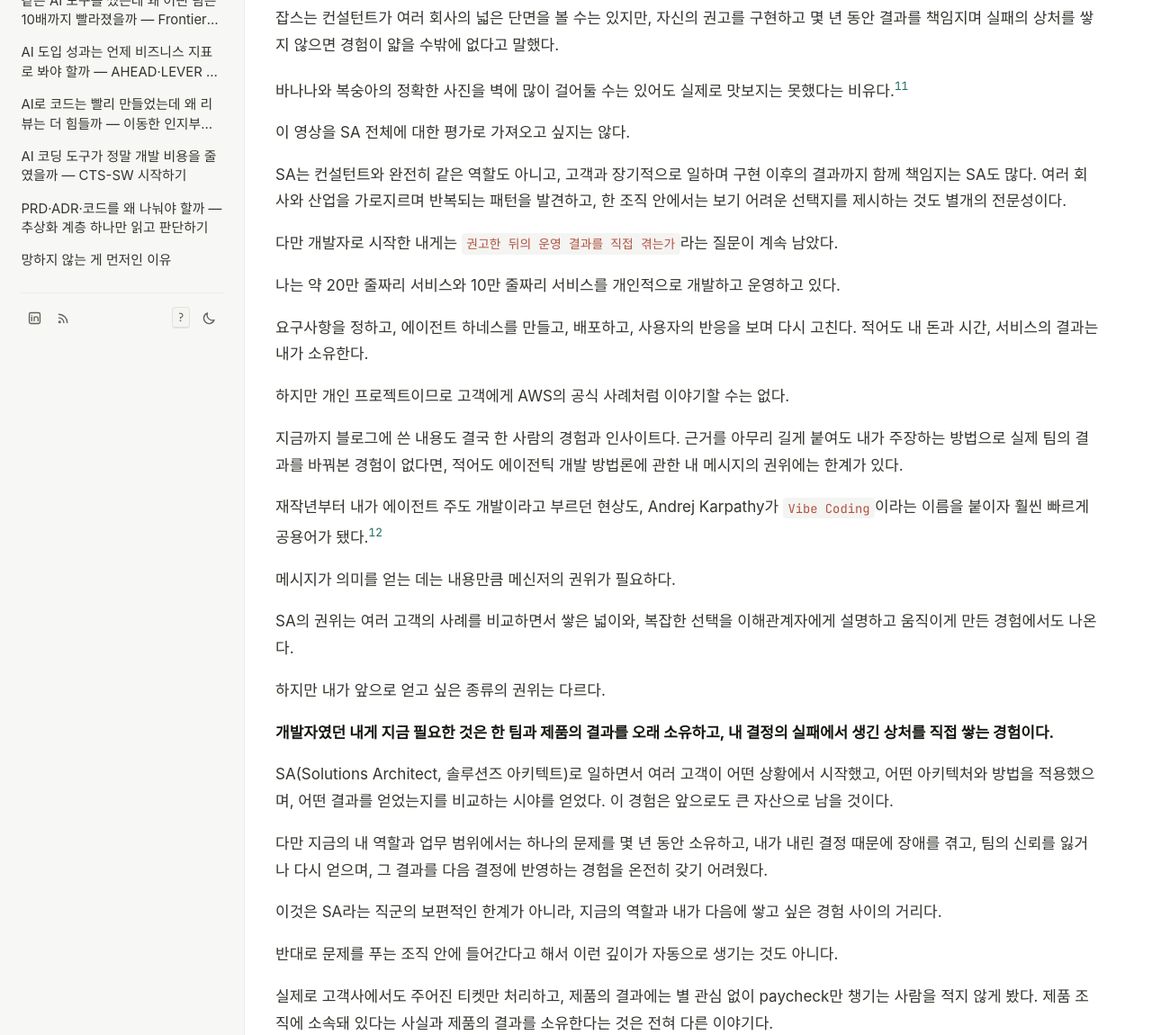
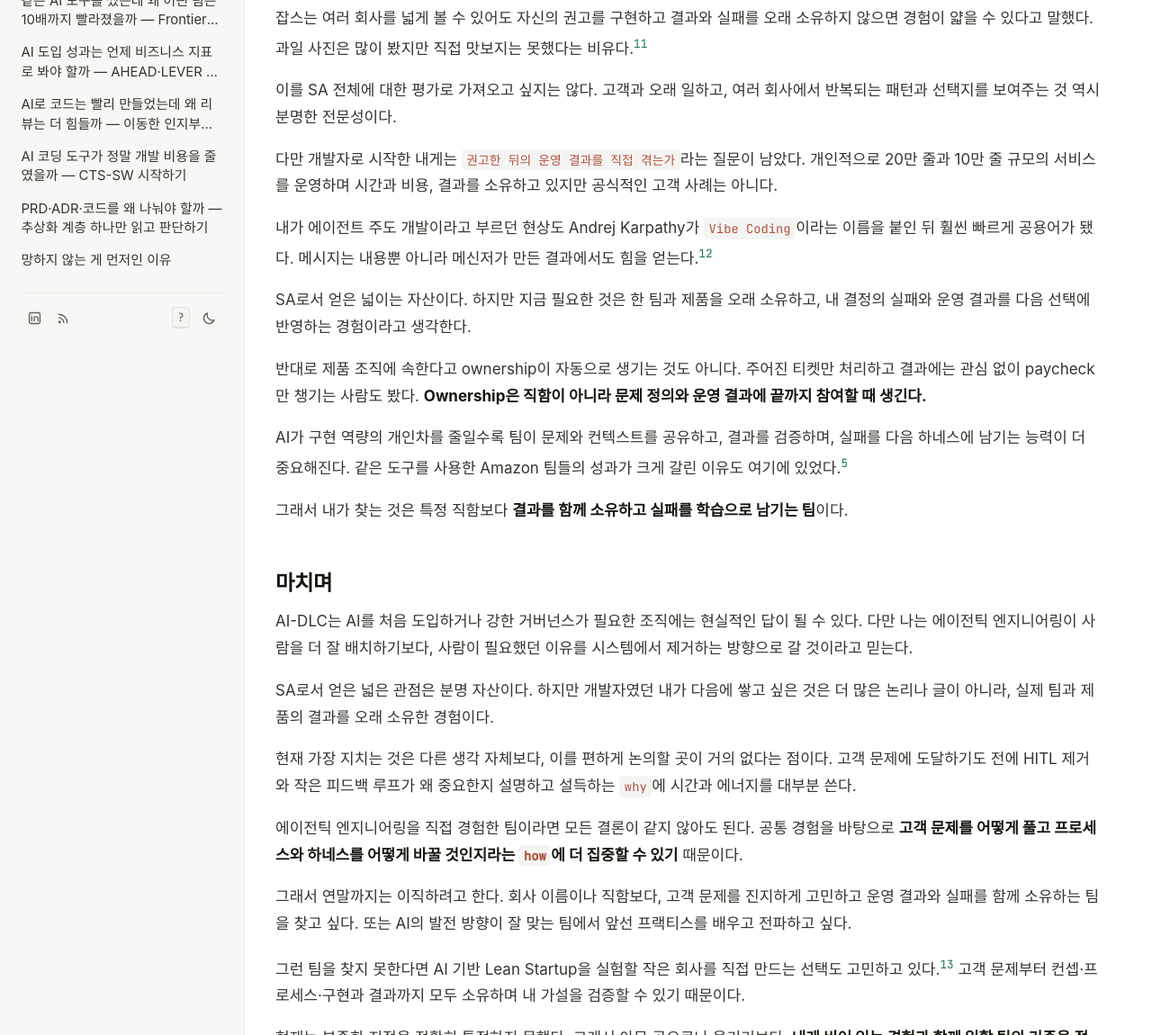
Before and after one commit to haandol/haandol.github.com, a Jekyll site: the page built from _posts/2026-09-06-my-thoughts-on-aws-ai-dlc.md, in a window 1280 px wide and 1400 px high, scrolled down 7667 px, cut to the strip 250-1400 px from the top of the window. Shown: the whole strip at 90% size. Built offline with Jekyll 4.4.1, drawn with Linux system fonts in a browser that asks for light colours; some web fonts are replaced; comment, search, counter and statistics services are not loaded; some of the changed text lies outside the part shown.

Commit message:
AI-DLC 글 5절 압축

```diff
--- a/_posts/2026-09-06-my-thoughts-on-aws-ai-dlc.md
+++ b/_posts/2026-09-06-my-thoughts-on-aws-ai-dlc.md
@@ -296,57 +296,21 @@ AWS의 공개 글은 Bedrock Mantle을 6명이 76일 만에 만들었다는 사
 
 <iframe width="560" height="315" style="width: 100%; max-width: 560px; aspect-ratio: 16 / 9; height: auto;" src="https://www.youtube.com/embed/-c4CNB80SRc" title="Steve Jobs on consultants" frameborder="0" allow="accelerometer; autoplay; clipboard-write; encrypted-media; gyroscope; picture-in-picture; web-share" referrerpolicy="strict-origin-when-cross-origin" allowfullscreen></iframe>
 
-잡스는 컨설턴트가 여러 회사의 넓은 단면을 볼 수는 있지만, 자신의 권고를 구현하고 몇 년 동안 결과를 책임지며 실패의 상처를 쌓지 않으면 경험이 얇을 수밖에 없다고 말했다.
+잡스는 여러 회사를 넓게 볼 수 있어도 자신의 권고를 구현하고 결과와 실패를 오래 소유하지 않으면 경험이 얇을 수 있다고 말했다. 과일 사진은 많이 봤지만 직접 맛보지는 못했다는 비유다.[^11]
 
-바나나와 복숭아의 정확한 사진을 벽에 많이 걸어둘 수는 있어도 실제로 맛보지는 못했다는 비유다.[^11]
+이를 SA 전체에 대한 평가로 가져오고 싶지는 않다. 고객과 오래 일하고, 여러 회사에서 반복되는 패턴과 선택지를 보여주는 것 역시 분명한 전문성이다.
 
-이 영상을 SA 전체에 대한 평가로 가져오고 싶지는 않다.
+다만 개발자로 시작한 내게는 `권고한 뒤의 운영 결과를 직접 겪는가`라는 질문이 남았다. 개인적으로 20만 줄과 10만 줄 규모의 서비스를 운영하며 시간과 비용, 결과를 소유하고 있지만 공식적인 고객 사례는 아니다.
 
-SA는 컨설턴트와 완전히 같은 역할도 아니고, 고객과 장기적으로 일하며 구현 이후의 결과까지 함께 책임지는 SA도 많다. 여러 회사와 산업을 가로지르며 반복되는 패턴을 발견하고, 한 조직 안에서는 보기 어려운 선택지를 제시하는 것도 별개의 전문성이다.
+내가 에이전트 주도 개발이라고 부르던 현상도 Andrej Karpathy가 `Vibe Coding`이라는 이름을 붙인 뒤 훨씬 빠르게 공용어가 됐다. 메시지는 내용뿐 아니라 메신저가 만든 결과에서도 힘을 얻는다.[^12]
 
-다만 개발자로 시작한 내게는 `권고한 뒤의 운영 결과를 직접 겪는가`라는 질문이 계속 남았다.
+SA로서 얻은 넓이는 자산이다. 하지만 지금 필요한 것은 한 팀과 제품을 오래 소유하고, 내 결정의 실패와 운영 결과를 다음 선택에 반영하는 경험이라고 생각한다.
 
-나는 약 20만 줄짜리 서비스와 10만 줄짜리 서비스를 개인적으로 개발하고 운영하고 있다.
+반대로 제품 조직에 속한다고 ownership이 자동으로 생기는 것도 아니다. 주어진 티켓만 처리하고 결과에는 관심 없이 paycheck만 챙기는 사람도 봤다. **Ownership은 직함이 아니라 문제 정의와 운영 결과에 끝까지 참여할 때 생긴다.**
 
-요구사항을 정하고, 에이전트 하네스를 만들고, 배포하고, 사용자의 반응을 보며 다시 고친다. 적어도 내 돈과 시간, 서비스의 결과는 내가 소유한다.
+AI가 구현 역량의 개인차를 줄일수록 팀이 문제와 컨텍스트를 공유하고, 결과를 검증하며, 실패를 다음 하네스에 남기는 능력이 더 중요해진다. 같은 도구를 사용한 Amazon 팀들의 성과가 크게 갈린 이유도 여기에 있었다.[^5]
 
-하지만 개인 프로젝트이므로 고객에게 AWS의 공식 사례처럼 이야기할 수는 없다.
-
-지금까지 블로그에 쓴 내용도 결국 한 사람의 경험과 인사이트다. 근거를 아무리 길게 붙여도 내가 주장하는 방법으로 실제 팀의 결과를 바꿔본 경험이 없다면, 적어도 에이전틱 개발 방법론에 관한 내 메시지의 권위에는 한계가 있다.
-
-재작년부터 내가 에이전트 주도 개발이라고 부르던 현상도, Andrej Karpathy가 `Vibe Coding`이라는 이름을 붙이자 훨씬 빠르게 공용어가 됐다.[^12]
-
-메시지가 의미를 얻는 데는 내용만큼 메신저의 권위가 필요하다.
-
-SA의 권위는 여러 고객의 사례를 비교하면서 쌓은 넓이와, 복잡한 선택을 이해관계자에게 설명하고 움직이게 만든 경험에서도 나온다.
-
-하지만 내가 앞으로 얻고 싶은 종류의 권위는 다르다.
-
-**개발자였던 내게 지금 필요한 것은 한 팀과 제품의 결과를 오래 소유하고, 내 결정의 실패에서 생긴 상처를 직접 쌓는 경험이다.**
-
-SA(Solutions Architect, 솔루션즈 아키텍트)로 일하면서 여러 고객이 어떤 상황에서 시작했고, 어떤 아키텍처와 방법을 적용했으며, 어떤 결과를 얻었는지를 비교하는 시야를 얻었다. 이 경험은 앞으로도 큰 자산으로 남을 것이다.
-
-다만 지금의 내 역할과 업무 범위에서는 하나의 문제를 몇 년 동안 소유하고, 내가 내린 결정 때문에 장애를 겪고, 팀의 신뢰를 잃거나 다시 얻으며, 그 결과를 다음 결정에 반영하는 경험을 온전히 갖기 어려웠다.
-
-이것은 SA라는 직군의 보편적인 한계가 아니라, 지금의 역할과 내가 다음에 쌓고 싶은 경험 사이의 거리다.
-
-반대로 문제를 푸는 조직 안에 들어간다고 해서 이런 깊이가 자동으로 생기는 것도 아니다.
-
-실제로 고객사에서도 주어진 티켓만 처리하고, 제품의 결과에는 별 관심 없이 paycheck만 챙기는 사람을 적지 않게 봤다. 제품 조직에 소속돼 있다는 사실과 제품의 결과를 소유한다는 것은 전혀 다른 이야기다.
-
-**결과를 소유하는 경험은 회사나 직함이 주는 것이 아니라, 문제 정의에 참여하고 자기 결정의 운영 결과를 확인하며 실패를 다음 선택에 반영할 때 생긴다.**
-
-AI 시대에는 이 경험을 개인 혼자 만들기도 더 어려워진다고 느낀다.
-
-개인의 역량이 중요하지 않다는 뜻은 아니다. 다만 AI가 구현 속도와 기술 탐색의 개인차를 빠르게 줄이면, 성과를 가르는 지점은 팀이 고객의 문제를 얼마나 정확히 정의하는지, 컨텍스트와 판단 기준을 얼마나 잘 공유하는지, 생성된 결과를 검증하고 운영에 흡수할 수 있는지로 이동한다.
-
-같은 AI 도구를 사용한 Amazon 내부 팀들 사이에서도 성과가 크게 갈렸고, 차이를 만든 것은 개인의 프롬프트 기술보다 팀이 컨텍스트·도구·테스트와 일하는 방식을 함께 바꾼 정도였다.[^5]
-
-**AI 시대에는 뛰어난 개인이 있는 것보다, 실패를 함께 학습하고 다음 실행의 하네스로 남기는 팀이 있는지가 더 중요해질 수 있다고 생각한다.**
-
-4년 전에도 어렴풋이 알고 있었지만, SA로서 넓이를 얻는 동안 내가 원하는 종류의 깊이는 줄어들 수 있다는 사실을 애써 외면했던 것 같다.
-
-이제는 더 많은 바나나 사진을 비교하는 능력을 키우는 데 더해, 하나를 직접 키우고 망쳐보고 맛보는 경험을 해보고 싶다.
+그래서 내가 찾는 것은 특정 직함보다 **결과를 함께 소유하고 실패를 학습으로 남기는 팀**이다.
 
 ## 마치며
 
```
Also changed, not shown: _en/2026-09-06-my-thoughts-on-aws-ai-dlc.md (+8 -44 lines).
